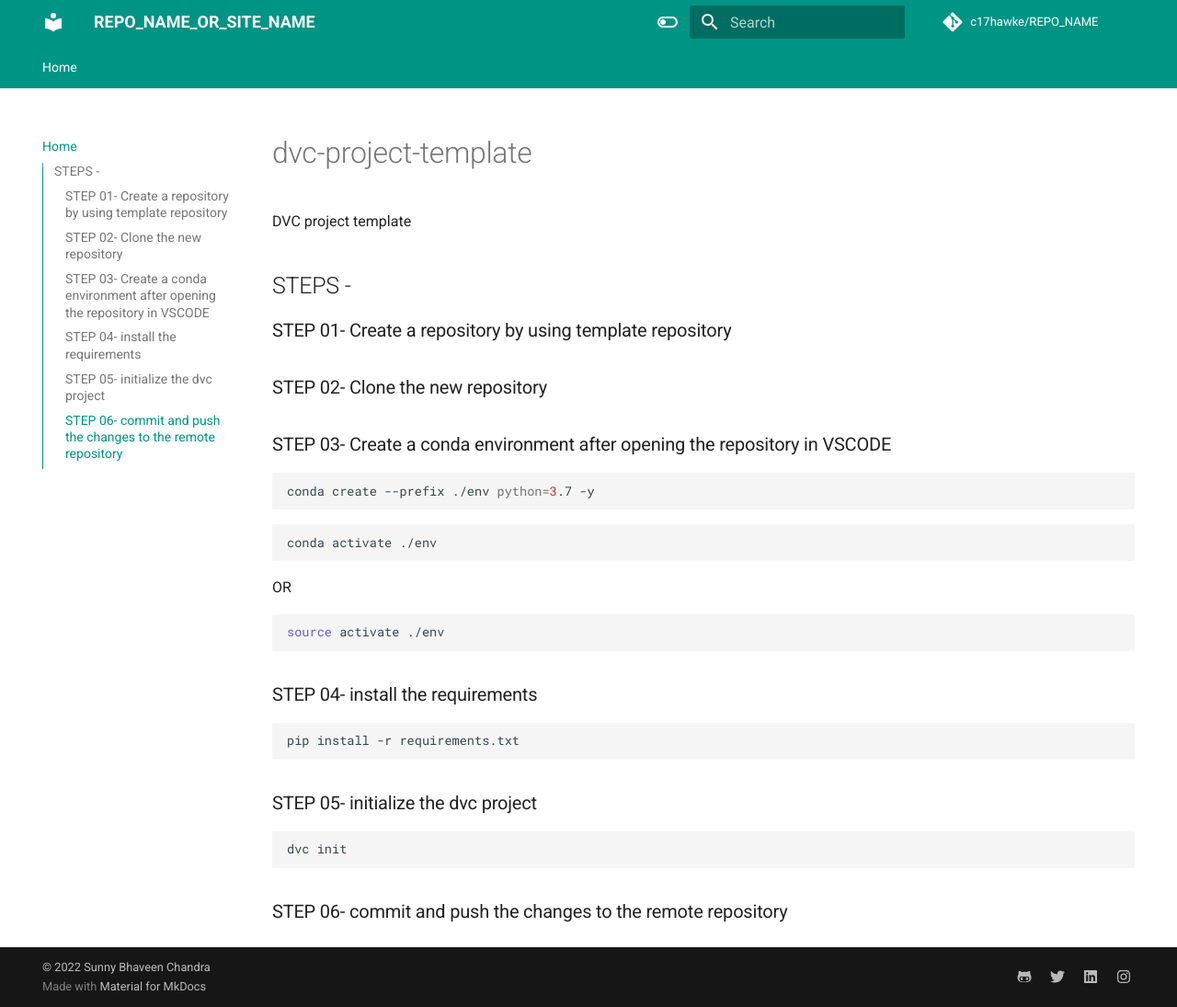
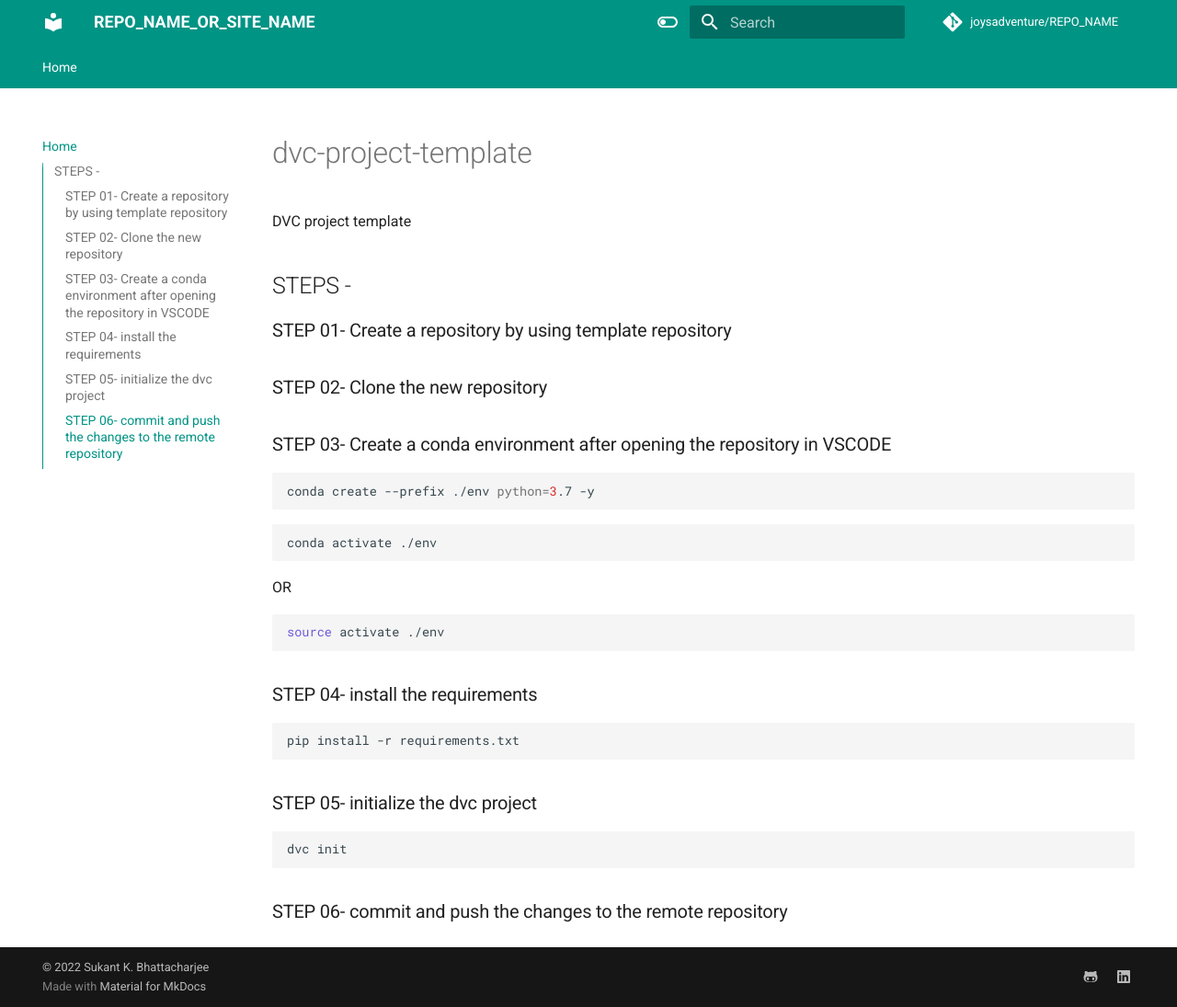
Before and after one commit to joysadventure/DVC_NLP1_Project_with_docs, an MkDocs documentation site: the page built from docs/index.md, in a window 1280 px wide and 1095 px high. Shown: the whole window at 92% size. Built offline with MkDocs 1.6.1 and Material for MkDocs 9.7.7, drawn with Linux system fonts in a browser that asks for light colours; comment, search, counter and statistics services are not loaded.

Commit message:
updated mkdocs

```diff
--- a/mkdocs.yml
+++ b/mkdocs.yml
@@ -4,13 +4,13 @@ site_name: REPO_NAME_OR_SITE_NAME
 nav:
   - Home: index.md
 
-site_author: Sunny Bhaveen Chandra
+site_author: Sukant K. Bhattacharjee
 site_description: >-
   DESCRIPTION
 
 # Repository
-repo_name: c17hawke/REPO_NAME
-repo_url: https://github.com/c17hawke/REPO_NAME
+repo_name: joysadventure/REPO_NAME
+repo_url: https://github.com/joysadventure/REPO_NAME
 
 # Configuration
 theme:
@@ -39,13 +39,12 @@ theme:
 extra:
   social:
     - icon: fontawesome/brands/github-alt
-      link: https://github.com/c17hawke
-    - icon: fontawesome/brands/twitter
-      link: https://twitter.com/c17hawke
+      link: https://github.com/joysadventure
+
+
     - icon: fontawesome/brands/linkedin
-      link: https://linkedin.com/in/c17hawke
-    - icon: fontawesome/brands/instagram
-      link: https://www.instagram.com/c17hawke/
+      link: https://linkedin.com/in/joysadventure
+
 
 extra_javascript:
   - javascripts/mathjax.js
@@ -70,4 +69,4 @@ plugins:
   - search
 
 copyright: |
-  &copy; 2022 <a href="https://github.com/c17hawke"  target="_blank" rel="noopener">Sunny Bhaveen Chandra</a>
+  &copy; 2022 <a href="https://github.com/joysadventure"  target="_blank" rel="noopener">Sukant K. Bhattacharjee</a>
```
